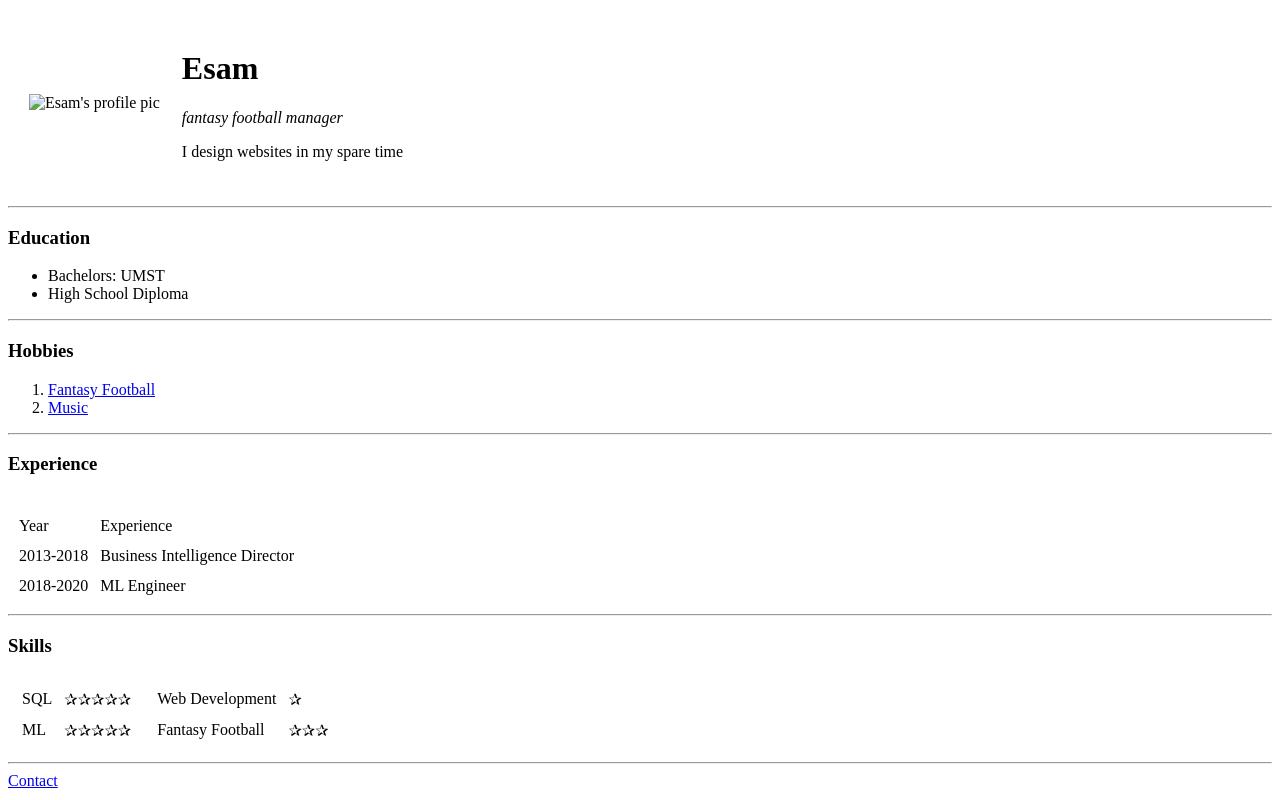
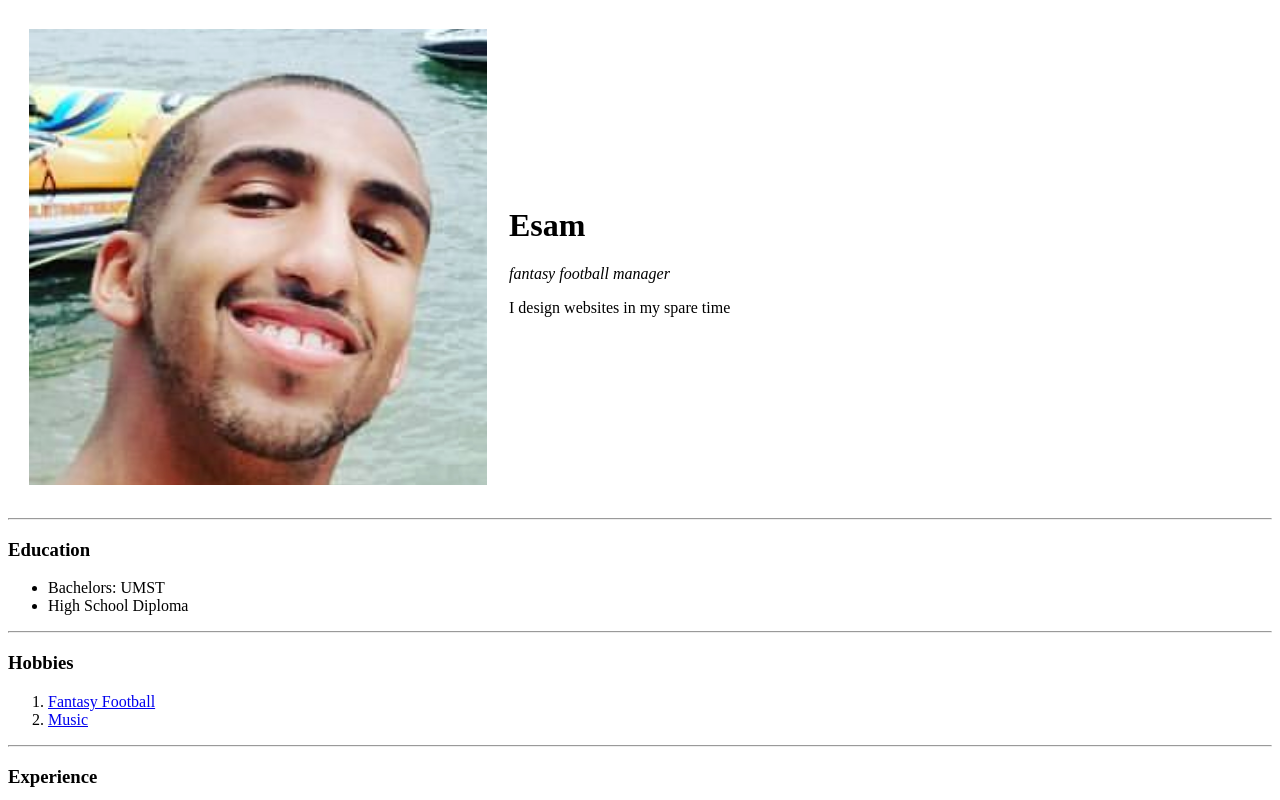
Before and after one commit to esam-rhman/cv, a plain HTML site: page index.html in a window 1280 px wide. Shown: the top 800 px of the page. Drawn offline with Linux system fonts and the light colour scheme.

Commit message:
updated image directory

```diff
--- a/index.html
+++ b/index.html
@@ -10,7 +10,7 @@
 <body>
   <table cellspacing="20">
     <tr>
-      <td><img src="image/esam.png" alt="Esam's profile pic"></td>
+      <td><img src="esam.png" alt="Esam's profile pic"></td>
       <td>
         <h1>Esam</h1>
         <p><em>fantasy football manager</em></p>
```
